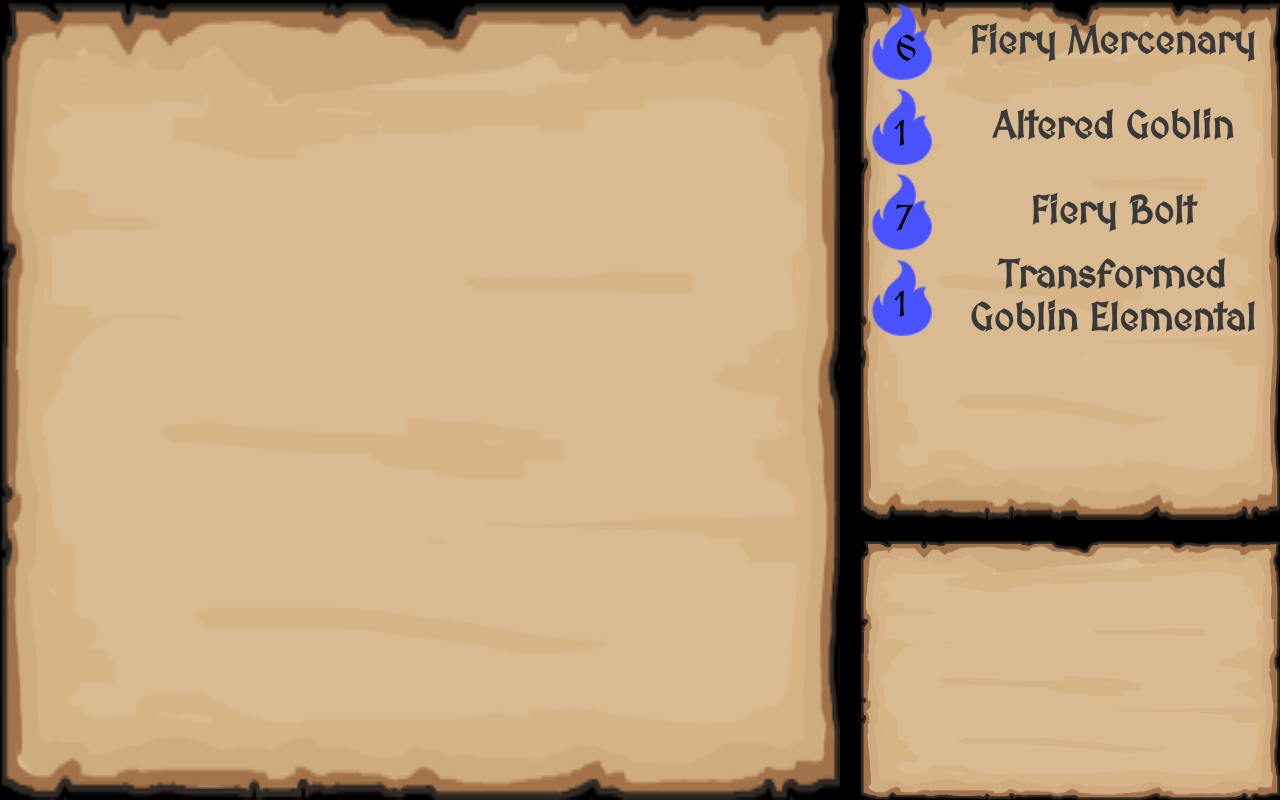
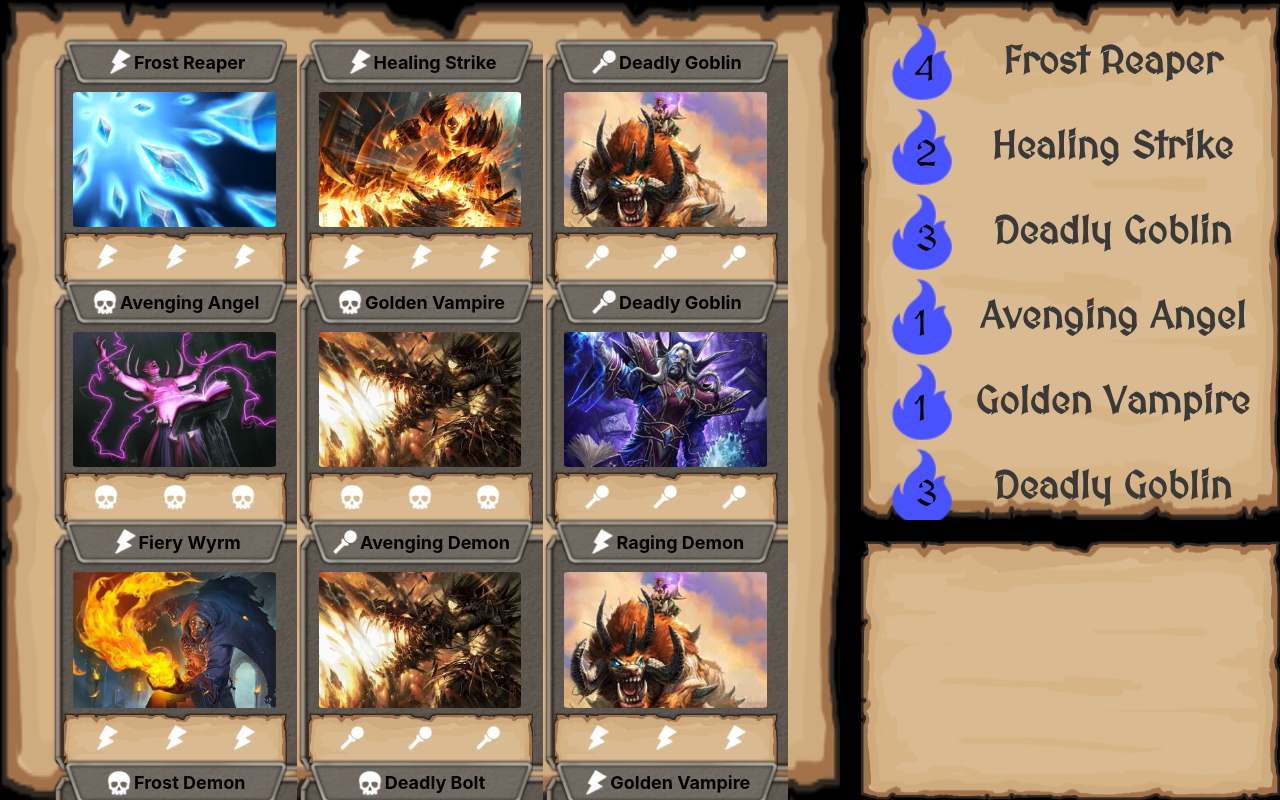
Before and after one commit to senpai-academy/deckbuilder-kata, a React (Create React App) app: page / in a window 1280 px wide. Built offline with nearby package versions, Linux system fonts and the light colour scheme.

Commit message:
Deck y Panel

```diff
--- a/src/App.css
+++ b/src/App.css
@@ -1,9 +1,6 @@
 *{
   margin: 0;
   padding: 0;
-}
-body{
-  background-color: black;
 }
 
 li {
@@ -17,6 +14,7 @@ li {
   width: 100vw;
   gap: 20px;
 }
+
 .backGround{
   background-image: url('../public/Sprites/Panels/Panel.png');
   background-repeat: no-repeat;
@@ -25,14 +23,21 @@ li {
 #DeckGrid{
   display: grid;
   grid-area: 1/1/3/2;
+  overflow-y: scroll;
+  padding: 20px;
 }
 #CardBank{
   display: grid;
   grid-area: 1/2/2/3;
   overflow-y: scroll;
+  padding: 20px;
 }
-
-
+#DeckGrid::-webkit-scrollbar {
+  display: none;
+}
+#CardBank::-webkit-scrollbar {
+  display: none;
+}
 #DeckInfo{
   display: grid;
   grid-area: 2/2/3/3;
@@ -84,3 +89,92 @@ li {
   font-weight: bold;
   color: #393939;
 }
+
+body{
+  background-color: #000;
+}
+
+.container{
+  display: flex;
+  flex-direction: row;
+  gap: 1%;
+  flex-wrap: wrap;
+}
+
+
+.panel-right{
+  flex-basis: 39%;
+  align-self: flex-end;
+}
+
+.panel-left{
+  flex-basis: 60%;
+  flex-direction: row;
+  flex-wrap: wrap;
+  flex-basis: 40%;
+  padding: 40px;
+  display: flex;
+  justify-content: space-around;
+  box-sizing: border-box;
+  padding: 2em;
+
+}
+
+.card-container{
+  background-image: url("/public/Sprites/Panels/BackgroundMedium.png");
+  background-size: cover;
+  min-width: 200px !important;
+  flex: 1;
+  padding: 10px;
+  align-items: center;
+}
+
+.card-container:hover{ /* Just for styling */
+  cursor: pointer;
+  box-shadow: 0 24px 38px 3px rgba(0,0,0,0.14), 0 9px 46px 8px rgba(0,0,0,0.12), 0 11px 15px -7px rgba(0,0,0,0.2);
+}
+
+.card-title{
+  background-image: url("/public/Sprites/Panels/Title.png");
+  background-size: cover;
+  width: 100%;
+  height: 50px !important;
+  position: relative;
+  margin-top: -25px;
+  align-items: center;
+  display: flex;
+  justify-content: center;
+}
+
+.icon-title{
+  vertical-align: middle;
+  color: purple;
+}
+
+.text-title{
+  display: inline-block;
+  font-weight: bold;
+  font-size: large;
+}
+
+.card-img {
+  display: flex;
+  justify-content: center;
+}
+
+.card-img > img {
+  margin: 5px;
+  width: 90%;
+  border-radius: 2%;
+  object-fit: cover;
+}
+
+.card-details{
+  flex: 1;
+  background-image: url("/public/Sprites/Panels/Panel.png");
+  background-repeat: no-repeat;
+  background-size: cover;
+  padding: 10px;
+  display: flex;
+  justify-content: space-around;
+}
--- a/src/App.js
+++ b/src/App.js
@@ -1,65 +1,43 @@
-import logo from './logo.svg';
+
 import './App.css';
 import { CardGenerator } from './Services/CardGenerator';
 
+import { useEffect, useState } from 'react';
+import {CardsPanel} from './Cards/Cards';
+import {CardBank} from './components/cardBank'
+
 function App() {
 
-  const card = new CardGenerator().generateCard();
-  console.log(card)
+  const [state,setState] = useState({
+    cards: null,
+    selectedCard:null,
+  })
+
+  useEffect(()=>{
+    const cardsQuantity = 50;
+    let tempCards = []
+    for (let i = 0; i < cardsQuantity; i++) {
+      const card = new CardGenerator().generateCard()
+      tempCards.push(card);
+    }
+    setState({...state, cards: tempCards})
+    console.log(state.cards)
+  },[])
+
 
   return (
+
+
     <div id="GridMain">
-        <div id="DeckGrid" className="backGround">a</div>
+        <div id="DeckGrid" className="backGround">
+
+             <CardsPanel
+              myCards={state.cards}/>
+
+        </div>
         <div id="CardBank" className="backGround">
-            <ul>
-              <li className='flex-between fila-lista'>
-
-                  <div className='relative'>
-                    <span className='numero'> 6 </span>
-                    <div className='img-mana'></div>
-                  </div>
-
-                  <span className='text-bank'> Fiery Mercenary </span>
-
-                  <div></div>
-              </li>
-              <li className='flex-between fila-lista'>
-
-                  <div className='relative'>
-                    <span className='numero'> 1 </span>
-                    <div className='img-mana'></div>
-                  </div>
-
-                  <span className='text-bank'> Altered Goblin </span>
-
-                  <div></div>
-              </li>
-
-              <li className='flex-between fila-lista'>
-
-                  <div className='relative'>
-                    <span className='numero'> 7 </span>
-                    <div className='img-mana'></div>
-                  </div>
-
-                  <span className='text-bank'> Fiery Bolt </span>
-
-                  <div></div>
-              </li>
-
-              <li className='flex-between fila-lista'>
-
-                  <div className='relative'>
-                    <span className='numero'> 1 </span>
-                    <div className='img-mana'></div>
-                  </div>
-
-                  <span className='text-bank'> Transformed Goblin Elemental </span>
-
-                  <div></div>
-              </li>
-
-            </ul>
+              <CardBank
+              myCards={state.cards}/>
         </div>
         <div id="DeckInfo" className="backGround">c</div>
     </div>
--- /dev/null
+++ b/src/Cards/Cards.js
@@ -0,0 +1,31 @@
+import { Loading } from "../components/Lib"
+
+const CardsPanel = ({myCards}) => {
+    return (
+        (myCards) ?
+        <div className="panel panel-left">
+            {myCards.map((card, index) => (
+                <Card idx={index} data={card}></Card>
+            ))}
+        </div>: <Loading/>
+    )
+}
+const Card = ({idx, data}) => {
+    return (
+        <div className="card-container">
+            <div className="card-title">
+                <img alt="fire" className="icon-title" height={'30px'} src={`/Sprites/Icons/${data.cardType}.png`} /> <span className="text-title">{data.name}</span>
+            </div>
+            <div className="card-img">
+                <img src={`/Sprites/CardArt/${data.art}`} alt={data.name}/>
+            </div>
+            <div className="card-details">
+                <img alt="a" className="icon-details" height={'30px'} src={`/Sprites/Icons/${data.cardType}.png`} />
+                <img alt="b" className="icon-details" height={'30px'} src={`/Sprites/Icons/${data.cardType}.png`} />
+                <img alt="c" className="icon-details" height={'30px'} src={`/Sprites/Icons/${data.cardType}.png`} />
+            </div>
+        </div>
+    )
+}
+
+export {CardsPanel,Card}
--- a/src/Services/CardSettings.js
+++ b/src/Services/CardSettings.js
@@ -26,7 +26,7 @@ export class CardSettings{
     randomArt = () => ["arranca.jpg","bicho.jpeg","blizzard.png",
                         "coso.jpg","elem.jpg","enano.jpg","fire.jpg",
                         "fire2.jpg","ghostrider.jpg","golem.jpg","mago.jpg",
-                        "rayo.jpg","rayo2.jpg","tigre.jpeg","vamp.jpg"][getRandomInt(0,16)]
+                        "rayo.jpg","rayo2.jpg","tigre.jpeg","vamp.jpg"][getRandomInt(0,15)]
     randomRarity = () => this.rarities[getRandomInt(0,3)]
     randomName = () => `${this.adjetives[getRandomInt(0,10)]} ${this.nouns[getRandomInt(0,10)]}`
     randomRarity = () => this.rarities[getRandomInt(0,3)];
--- /dev/null
+++ b/src/components/Lib.js
@@ -0,0 +1,6 @@
+const Loading = () => {
+    return (
+        <div>Cargando...</div>
+    )
+}
+export {Loading}
--- /dev/null
+++ b/src/components/cardBank.jsx
@@ -0,0 +1,25 @@
+import { Loading } from "../components/Lib"
+
+const CardBank = ({myCards}) => {
+    return (
+        (myCards) ?
+        <ul>
+            {myCards.map((card, index) => (
+                <Card idx={index} data={card}></Card>
+            ))}
+        </ul>: <Loading/>
+    )
+}
+const Card = ({idx, data}) => {
+    return (
+        <li className="flex-between fila-lista">
+                <div className='relative'>
+                    <span className='numero'>{data.cost}</span>
+                    <div className='img-mana'></div>
+                </div>
+                <span className="text-bank">{data.name}</span>
+            <div></div>
+        </li>
+    )
+}
+export {CardBank,Card}
```
Also changed, not shown: src/components/panel.jsx (added, +23 -0 lines).
